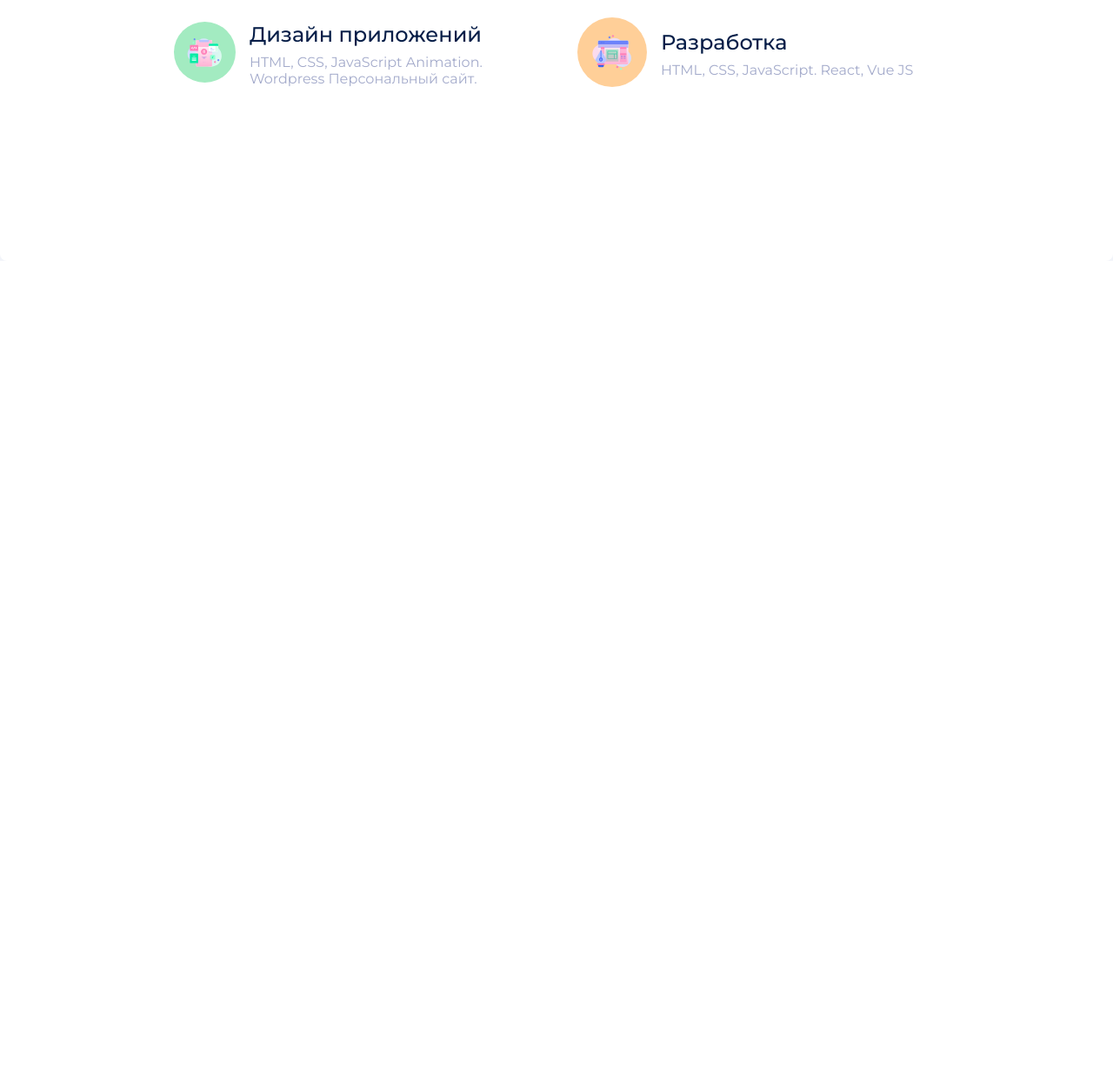
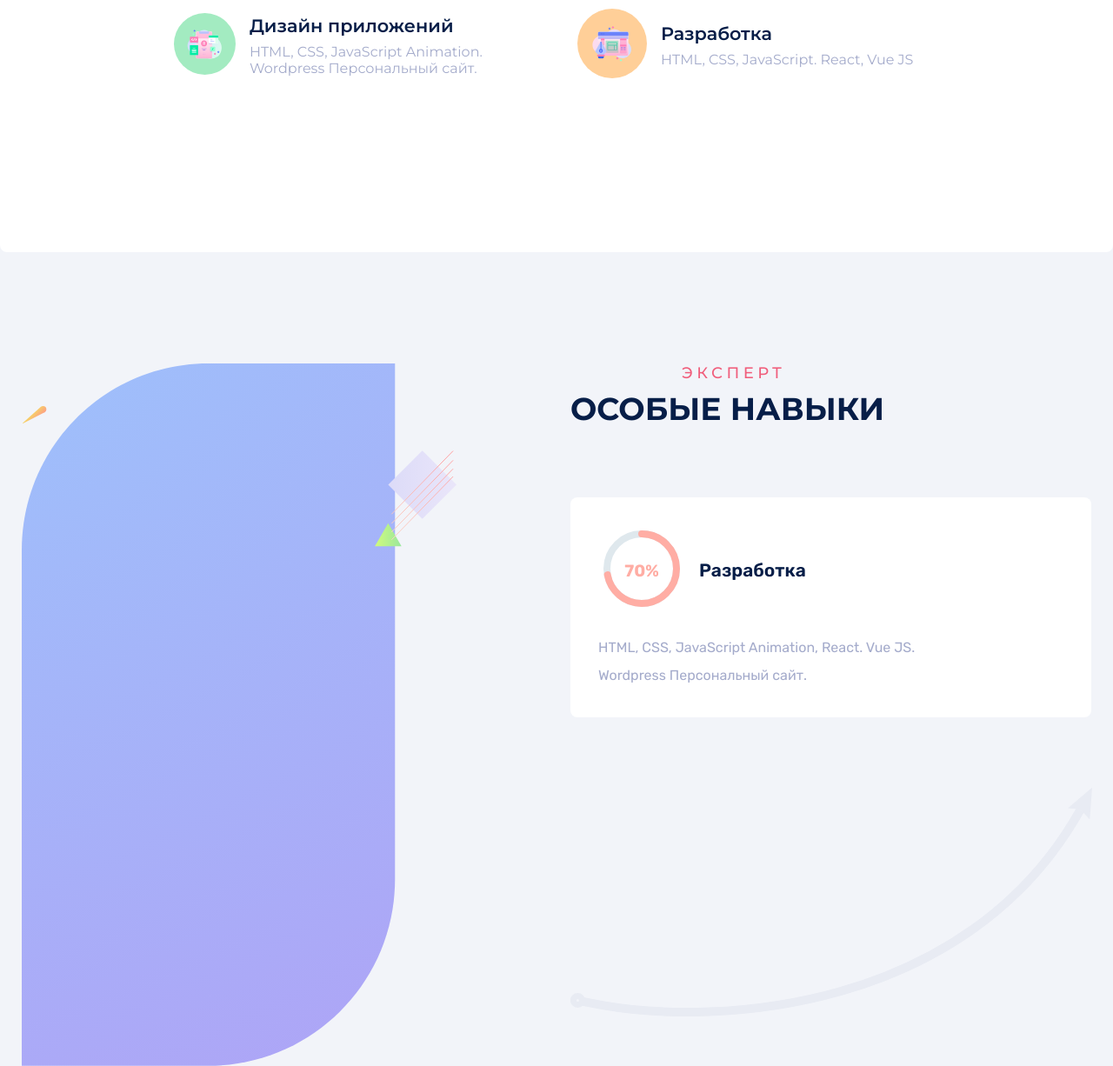
Before and after one commit to Abigor24/portfolio, a plain HTML site: page index.html in a window 1280 px wide. Shown: the part 1005-2231 px from the top of the page at 87% size. Before the commit the page ends 1305 px from the top, so only its background shows below. Drawn offline with Linux system fonts and the light colour scheme.

Commit message:
create block info

```diff
--- a/assets/sass/style.sass
+++ b/assets/sass/style.sass
@@ -132,7 +132,7 @@
 		align-items: center
 	&__btn-here
 		margin-right: 2rem
-		padding: 1.5rem 2.5rem
+		padding: 1.2rem 1.5rem
 		color: #F05D7B
 		font-weight: 400
 		background: transparent
@@ -178,6 +178,8 @@
 			&:nth-child(2)
 				display: none
 
+
+
 .usingblock
 	background: #fff
 	border-radius: .5rem
@@ -215,16 +217,95 @@
 			width: 100%
 	&__col-md-title
 		font-family: Montserrat
-		font-weight: 500
-		font-size: 24px
+		font-weight: 600
+		font-size: 1.3rem
 		color: #071E48
 		margin-bottom: 0.5rem
 	&__col-md-desc
 		font-family: Montserrat
 		font-style: normal
 		font-weight: normal
-		font-size: 16px
+		font-size: 1rem
 		color: #A4ABCB
+
+.skills-block
+	&__row
+		margin-top: 8rem
+		display: grid
+		grid-template-columns: repeat(auto-fit, minmax(320px, 1fr))
+	&__subtitle
+		font-family: Montserrat
+		font-weight: 500
+		font-size: 18px
+		text-align: left
+		letter-spacing: 0.25em
+		margin-left: 8rem
+		text-transform: uppercase
+		color: #F05D7B
+	&__title
+		font-family: Montserrat
+		font-weight: bold
+		font-size: 36px
+		text-align: left
+		text-transform: uppercase
+		color: #071E48
+		margin-top: .5rem
+	&__img
+		max-width: 500px
+		img
+			width: 100%
+	&__item
+		margin-left: 1rem
+	&__skills-item
+		margin-top: 5rem
+		padding: 2rem
+		background: #fff
+		border-radius: .5rem
+	&__cirkle-block
+		display: flex
+		align-items: center
+	&__cirkle-title
+		font-weight: 600
+		font-size: 1.3rem
+		color: #071E48
+		margin-left: 1rem
+	&__cirkle-desc
+		margin-top: 1.3rem
+		color: #A4ABCB
+		font-size: 1rem
+		max-width: 25rem
+		line-height: 2rem
+	&__percent
+		position: relative
+	&__number
+		position: absolute
+		left: 50%
+		top: 50%
+		transform: translate(-50%, -50%)
+		font-family: Rubik
+		font-style: normal
+		font-weight: 500
+		font-size: .8rem
+		text-transform: uppercase
+		color: #FFADA4
+	&__percentage
+		position: relative
+		width: 100px
+		height: 100px
+		z-index: 1000
+		transform: rotate(-90deg)
+	&__circle
+		fill: transparent
+		stroke-width: 8px
+		stroke: #DFE8ED
+	&__circle_above
+		stroke: #FFADA4
+		stroke-dasharray: 251
+		stroke-dashoffset: 70
+		stroke-linecap: round
+	&__info-box
+		margin-top: 5rem
+
 
 ::-webkit-scrollbar
 	width: .4rem
--- a/index.html
+++ b/index.html
@@ -96,6 +96,46 @@
                 </div>
             </div>
         </section>
+
+        <section class="skills-block container">
+            <div class="skills-block__row">
+                <div class="skills-block__col">
+                    <div class="skills-block__img">
+                        <img src="./assets/img/photo.svg" alt="">
+                    </div>
+                </div>
+                <div class="skills-block__col">
+                    <div class="skills-block__item">
+                        <h2 class="skills-block__subtitle">Эксперт</h2>
+                        <h1 class="skills-block__title">Особые навыки</h1>
+                        <div class="skills-block__skills-item">
+                            <div class="skills-block__cirkle-block">
+                                <div class="skills-block__percent">
+                                    <svg class="skills-block__percentage" viewBox="0 0 100 100" preserveaspectration="none">
+                                      <circle cx="50" cy="50" r="40" class="skills-block__circle skills-block__circle_under"></circle>
+                                      <circle cx="50" cy="50" r="40" class="skills-block__circle skills-block__circle_above"></circle>
+                                    </svg>
+                                    <div class="skills-block__number">
+                                      <h2>70<span>%</span></h2>
+                                    </div>
+                                  </div>
+                                <h2 class="skills-block__cirkle-title">Разработка</h2>
+                            </div>
+                            <p class="skills-block__cirkle-desc">
+                                HTML, CSS, JavaScript Animation, React. Vue JS. Wordpress Персональный сайт.
+                            </p>
+                        </div>
+                        <div class="skills-block__info-box">
+                            <svg width="600" height="265" viewBox="0 0 600 265" fill="none" xmlns="http://www.w3.org/2000/svg">
+                                <path d="M586.234 26.7039C455.042 260.12 166.284 273.786 38.3042 251.442L14.364 246.953" stroke="#E8EBF3" stroke-width="10"/>
+                                <path d="M572.17 24.6091L600 0.668945L597.307 37.4769L588.629 28.2001L583.541 25.5068L572.17 24.6091Z" fill="#E8EBF3"/>
+                                <circle cx="8.37905" cy="245.457" r="5" stroke="#E8EBF3" stroke-width="7"/>
+                            </svg>
+                        </div>
+                    </div>
+                </div>
+            </div>
+        </section>
     </div>
 
 
```
Also changed, not shown: assets/css/style.css, assets/img/line.svg (added), assets/img/photo.svg (added), 1 other file.
